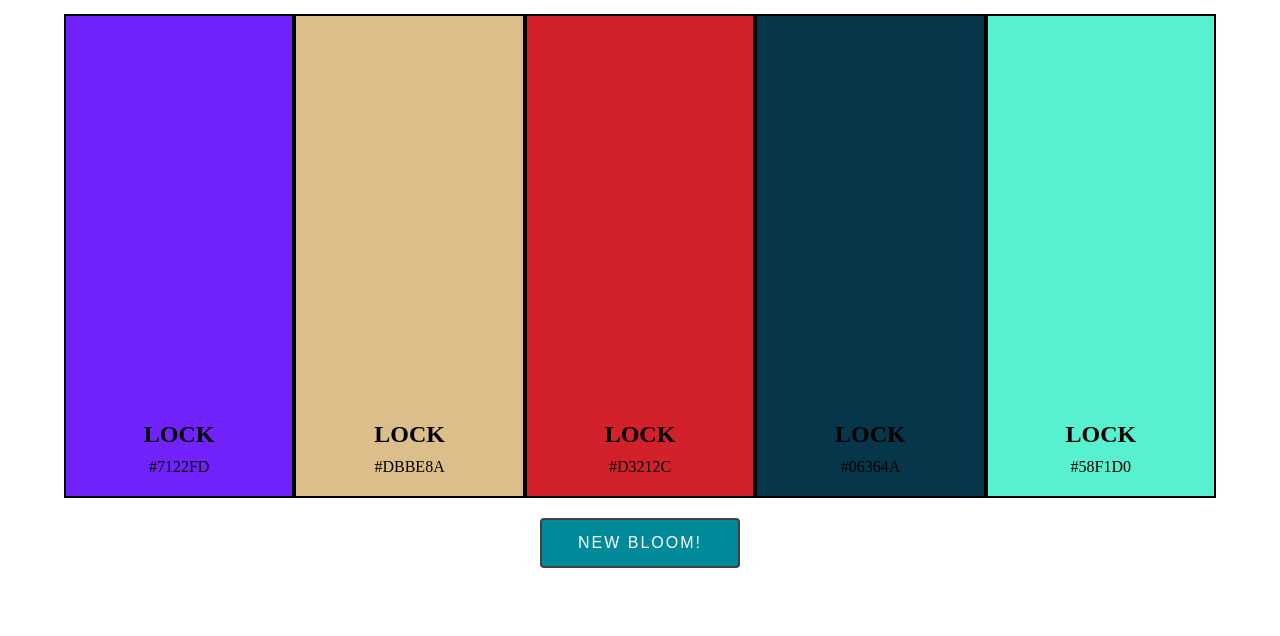
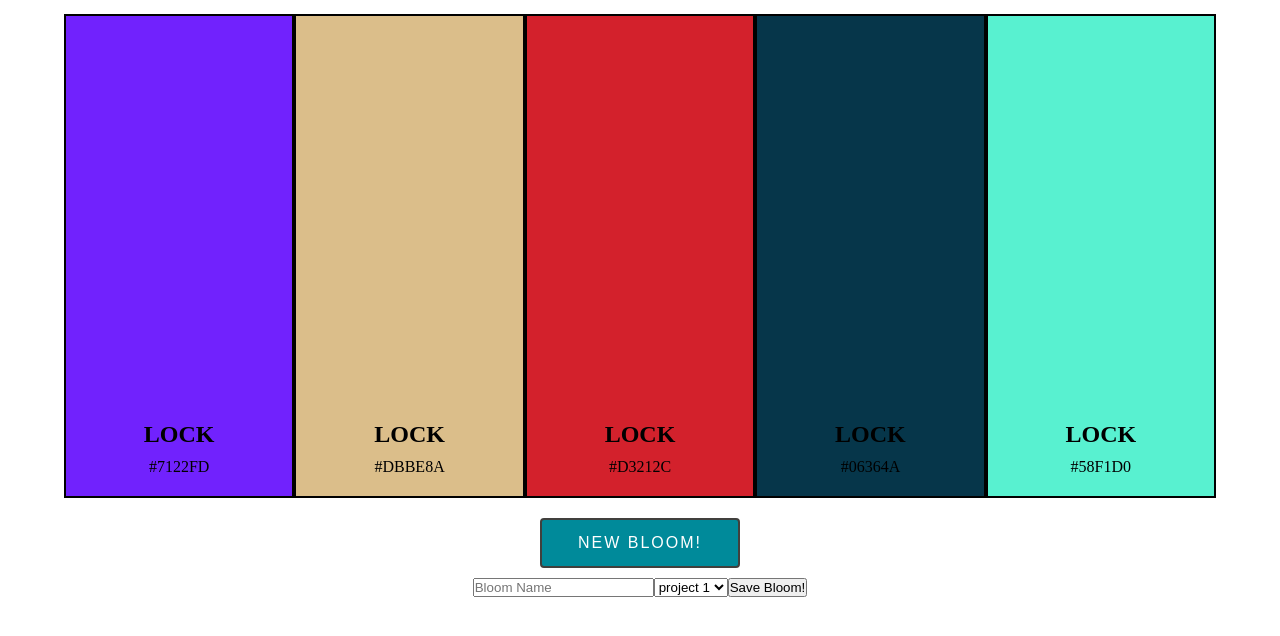
Before and after one commit to robbiegreiner/palette-picker, a website: page public/index.html in a window 1280 px wide. Shown: the part 126-762 px from the top of the page. Drawn offline with nearby package versions, Linux system fonts and the light colour scheme.

```diff
--- a/public/css/styles.css
+++ b/public/css/styles.css
@@ -70,6 +70,10 @@
   transition: all .15s ease-in-out;
 }
 
+.save-container {
+  display: flex;
+}
+
 /*.new-button:hover {
   background-color: white;
   color: #008A9A;
--- a/public/index.html
+++ b/public/index.html
@@ -34,6 +34,16 @@
       </div>
     </section>
     <button class="new-button">NEW BLOOM!</button>
+    <div class="save-container">
+      <input type="text" placeholder="Bloom Name">
+      <form class="" action="" method="">
+        <select class="" name="">
+          <option value="project1">project 1</option>
+          <option value="project2">project 2</option>
+        </select>
+      </form>
+      <button>Save Bloom!</button>
+    </div>
     <script src="./js/scripts.js" charset="utf-8"></script>
   </body>
 </html>
```
Also changed, not shown: server.js (+22 -0 lines).
